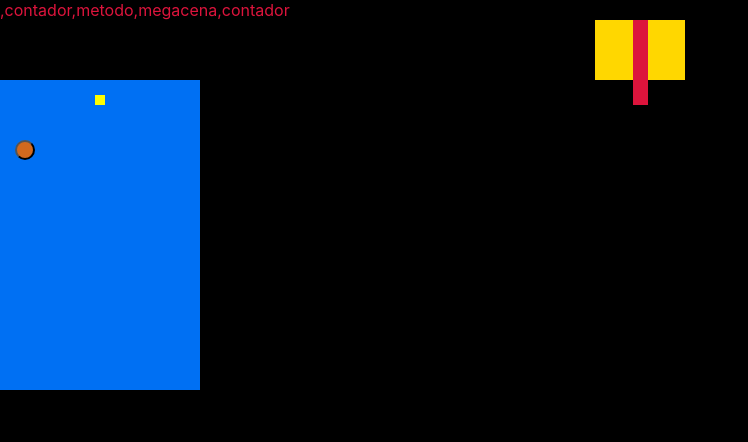
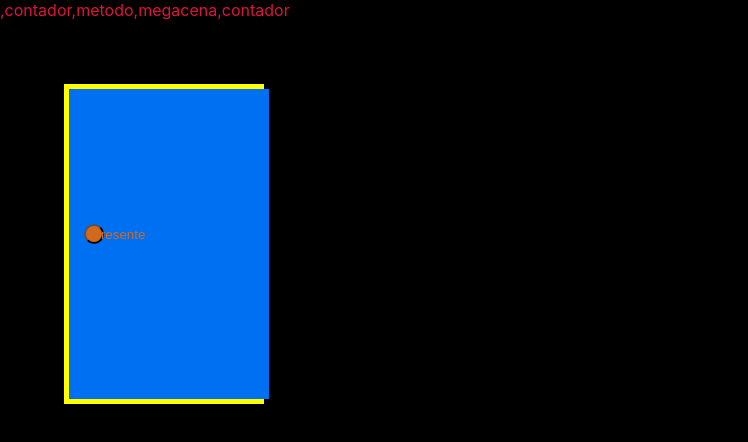
Before and after one commit to viniciusgit2/renderezizando, a Next.js app: page / in a window 1280 px wide. Shown: the top 442 px of the page, without its empty margins (0-748 px from the left). Built offline with nearby package versions, Linux system fonts and the light colour scheme.

Commit message:
com um butom pra simplificar

```diff
--- a/components/Porta.tsx
+++ /dev/null
@@ -1,11 +0,0 @@
- export interface Portapro {
-    teste: 1;
-  }
-  export default function  Porta(props: Portapro) {
-    return (
-      <div className="porta">
-        <div className="selecionada"></div>
-         <button className="maçaneta">{props.teste}1</button>
-      </div>
-    );
-  }
--- a/components/Porta2.jsx
+++ /dev/null
@@ -1,4 +0,0 @@
-export default function Porta2(){
-    return (<div className='area'><div className={'selecionada'}><div className={"porta2"}><div className={"maçaneta"}></div></div></div></div>)
-
-   }
--- a/package.json
+++ b/package.json
@@ -13,6 +13,7 @@
     "next": "^14.1.3",
     "react": "18.2.0",
     "react-dom": "^18.2.0",
+    "react-router-dom": "^6.22.2",
     "typescript": "^5.4.2"
   },
   "devDependencies": {
--- /dev/null
+++ b/pages/Porta.jsx
@@ -0,0 +1,7 @@
+  import Presente from './Presente'
+  import Link from "next/link"
+
+  export default function  Porta() {
+    return (<div className='area'><div className={'selecionada'}><div className={"porta"}> <button className="maçaneta"><Link href='Presente'>Presente</Link></button></div></div></div>)
+
+  }
--- a/pages/index.jsx
+++ b/pages/index.jsx
@@ -1,9 +1,8 @@
 import Contador from "../pages/estado/Contador";
 import Link from "next/link";
 import mega from "../pages/mega/mega";
-import Presente from "../components/Presente";
-import Porta from "../components/Porta";
-import Porta2 from "../components/Porta2";
+import Presente from "./Presente";
+import Porta from "./Porta";
 import { useState } from "react";
 export default function Home() {
   return (
@@ -12,7 +11,7 @@ export default function Home() {
       <Link href="api/metodo">,metodo</Link>
       <Link href='mega/mega'>,megacena</Link>
       <Link href='estado/Contador'>,contador</Link>
-      <Presente/>
+
       <Porta />
 
 
```
Also changed, not shown: pages/Presente.jsx (renamed from components/Presente.jsx), 1 other file (tests, documents, lock files or other folders).
